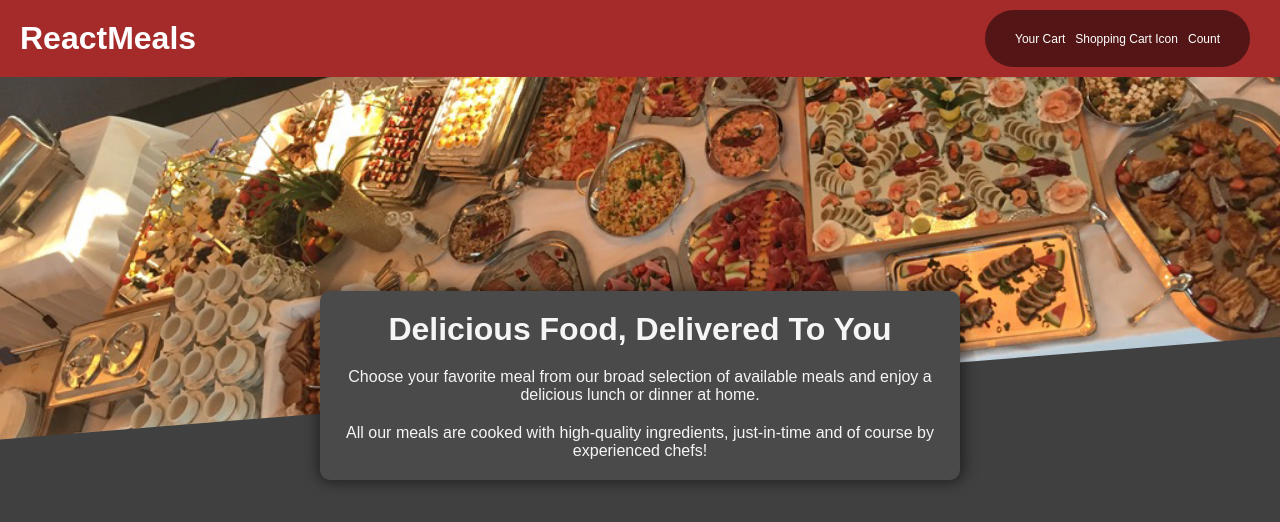
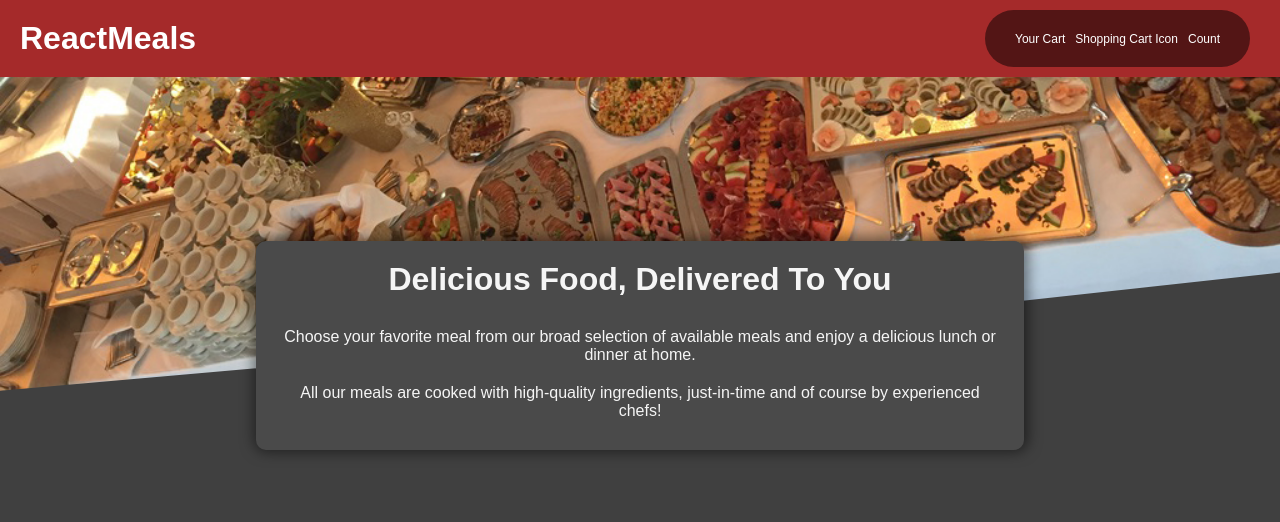
Before and after one commit to KZdesigns/orderApp, a React (Create React App) app: page / in a window 1280 px wide. Shown: the top 522 px of the page. Built offline with nearby package versions, Linux system fonts and the light colour scheme.

Commit message:
minor styling adjustments to Jumbotron and HeaderCard

```diff
--- a/src/components/HeaderCard/HeaderCard.js
+++ b/src/components/HeaderCard/HeaderCard.js
@@ -4,12 +4,12 @@ import classes from "./HeaderCard.module.css";
 const HeaderCard = () => {
   return (
     <div className={classes.container}>
-      <h1 style={{ margin: 0 }}>Delicious Food, Delivered To You</h1>
+      <h1 style={{ margin: "0 0 10px 0" }}>Delicious Food, Delivered To You</h1>
       <p style={{ margin: 0 }}>
         Choose your favorite meal from our broad selection of available meals
         and enjoy a delicious lunch or dinner at home.
       </p>
-      <p style={{ margin: 0 }}>
+      <p style={{ margin: "0 0 10px 0" }}>
         All our meals are cooked with high-quality ingredients, just-in-time and
         of course by experienced chefs!
       </p>
--- a/src/components/HeaderCard/HeaderCard.module.css
+++ b/src/components/HeaderCard/HeaderCard.module.css
@@ -4,10 +4,10 @@
     justify-content: center;
     align-items: center;
     gap: 20px;
-    width: 50%;
+    width: 60%;
     position: relative;
-    top: -300px;
-    left: 25%;
+    top: -350px;
+    left: 20%;
     background-color: rgb(74, 74, 74);
     border-radius: 10px;
     padding: 20px 25px 20px 25px;
--- a/src/components/Jumbotron/Jumbotron.module.css
+++ b/src/components/Jumbotron/Jumbotron.module.css
@@ -2,12 +2,12 @@
     display: flex;
     width: 100%;
     position: relative;
-    top: -100px;
+    top: -200px;
     z-index: -1;
 }
 
 .image {
     width: 100%;
     height: auto;
-    clip-path: polygon(0 0, 0 90%, 100% 70%, 100% 0);
+    clip-path: polygon(0 25%, 100% 25%, 100% 77%, 78% 83%, 0 100%);
 }
```
